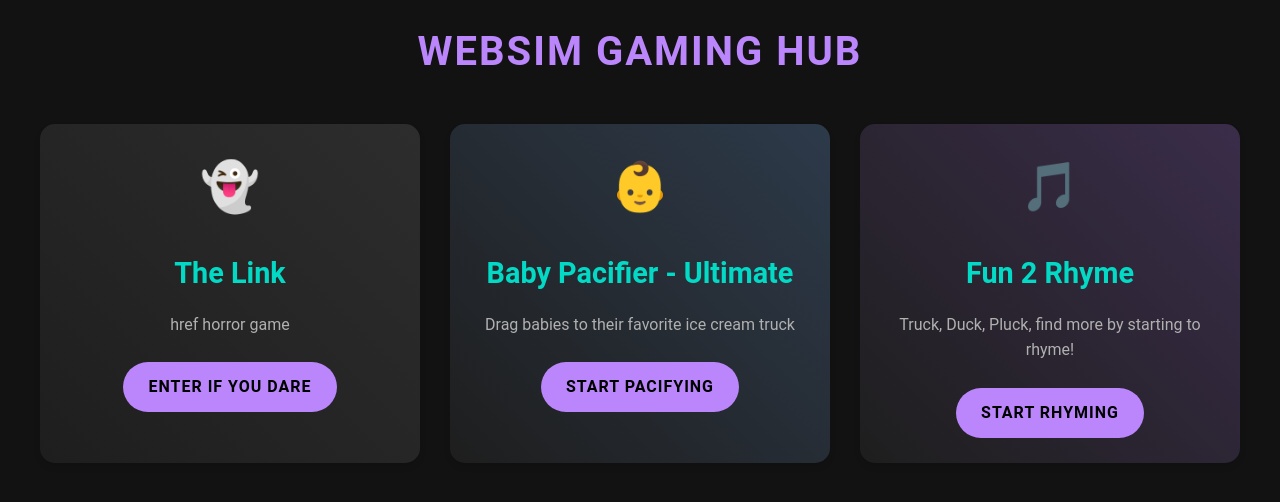
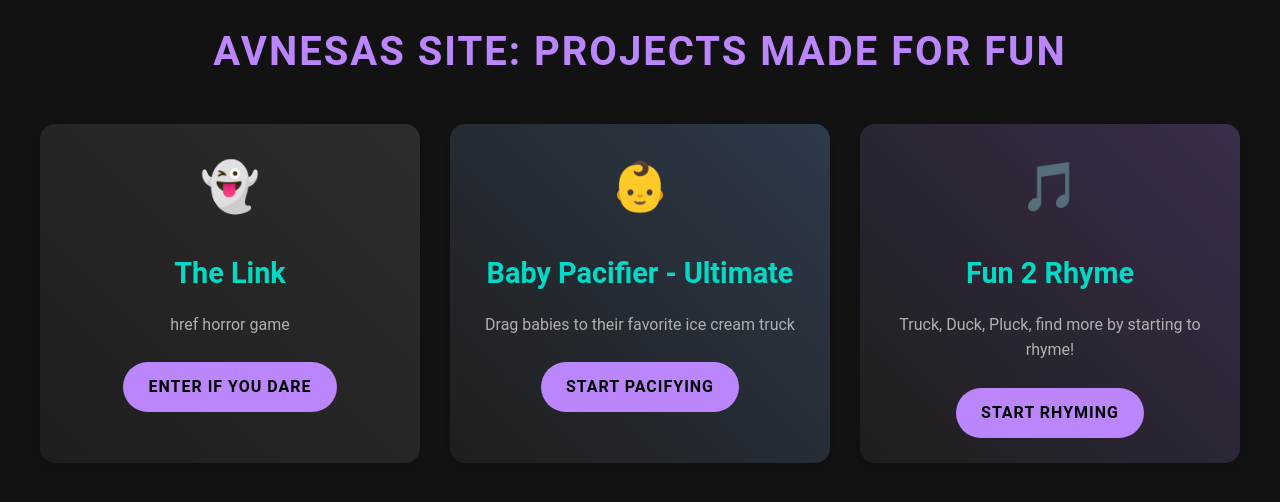
Before and after one commit to avnesas/avnesas.github.io, a plain HTML site: page index.html in a window 1280 px wide. Drawn offline with Linux system fonts and the light colour scheme.

Commit message:
Update index.html
oh please be

```diff
--- a/index.html
+++ b/index.html
@@ -86,7 +86,7 @@
 </head>
 <body>
   <div class="container">
-    <h1>WebSim Gaming Hub</h1>
+    <h1>Avnesas Site: Projects made for fun</h1>
     <div class="game-grid">
       <div class="game-card horror">
         <div class="game-icon">👻</div>
```
